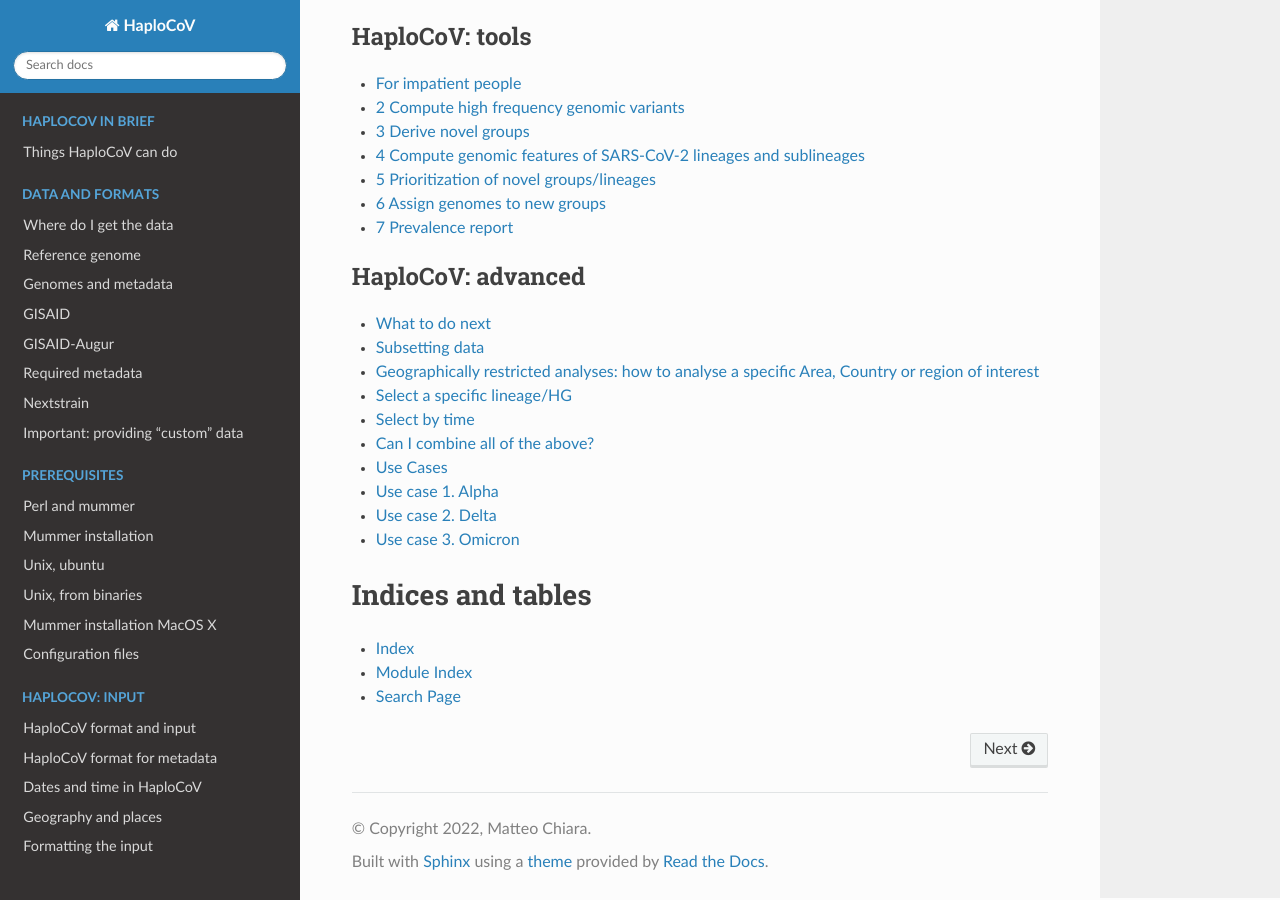
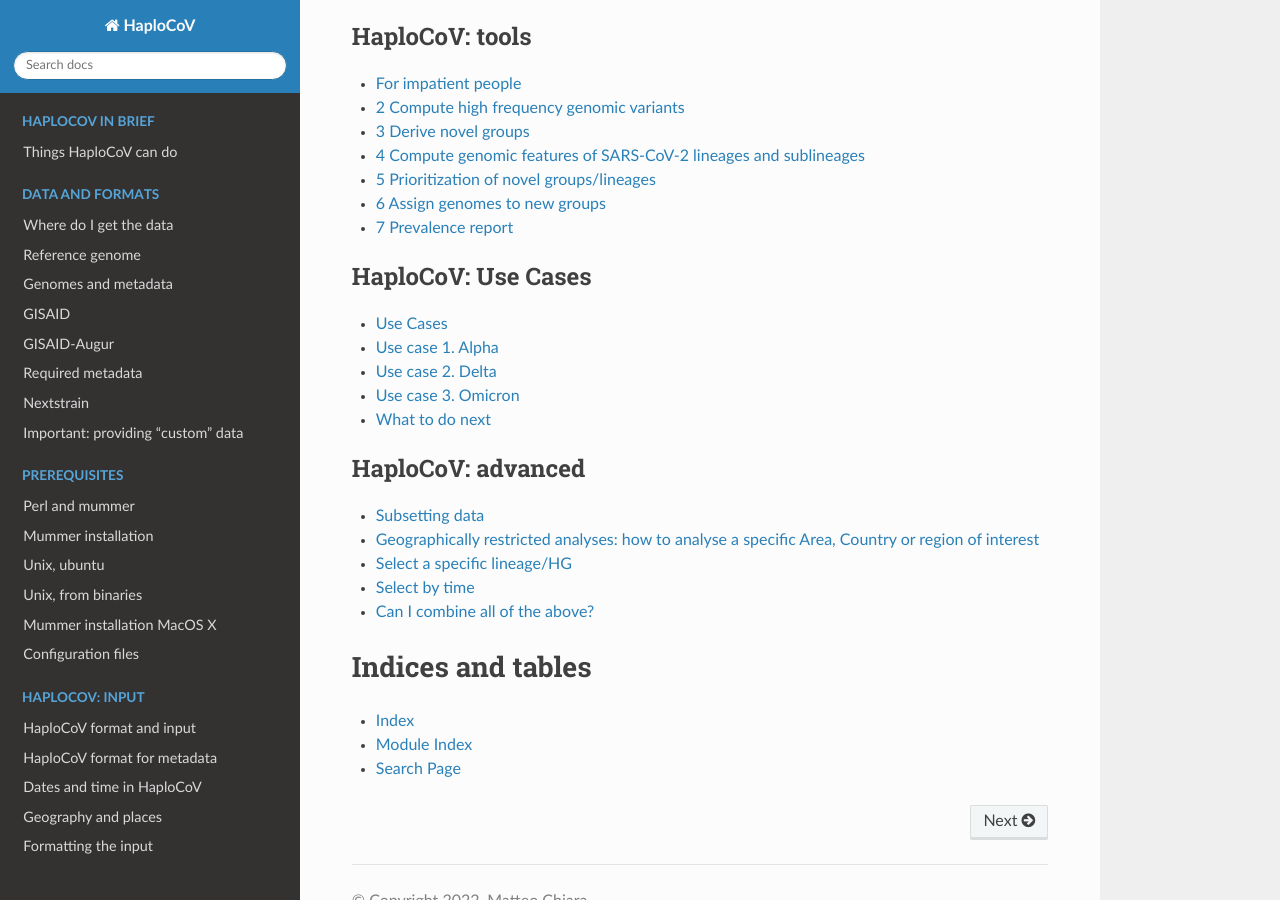
Before and after one commit to matteo14c/HaploCoV, a Sphinx documentation site: the page built from docs/source/index.rst, in a window 1280 px wide and 900 px high, scrolled down 2080 px. Built offline with Sphinx 7.4.7 and the Read the Docs theme 2.0.0, drawn with Linux system fonts in a browser that asks for light colours.

Commit message:
Update index.rst

```diff
--- a/docs/source/index.rst
+++ b/docs/source/index.rst
@@ -73,11 +73,18 @@
 
 .. toctree::
    :maxdepth: 2
+   :caption: HaploCoV: Use Cases
+
+   customreports.rst
+   whatnext.rst
+
+
+.. toctree::
+   :maxdepth: 2
    :caption: HaploCoV: advanced
 
-   whatnext.rst
    subsetting.rst
-   customreports.rst
+
 
 
 Indices and tables
```
